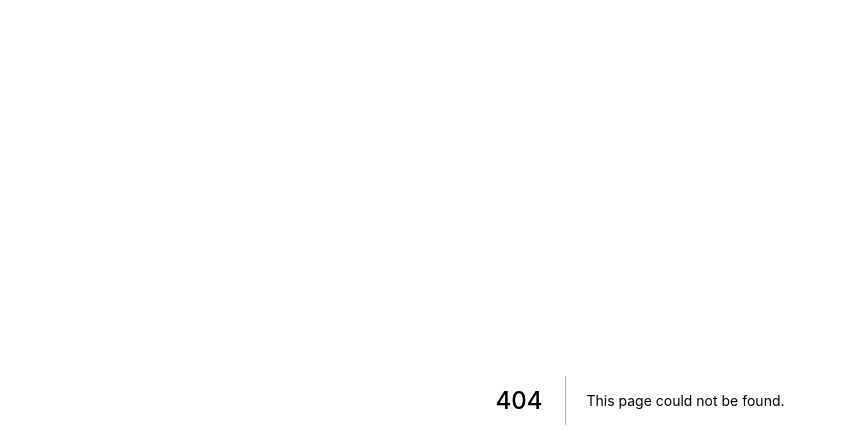
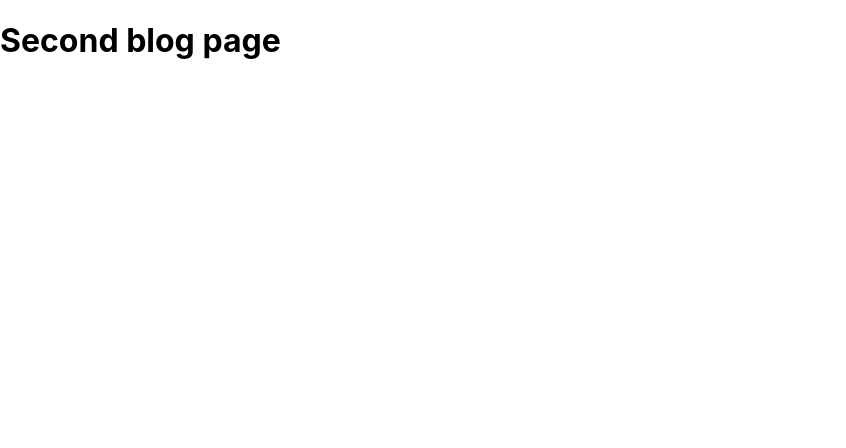
Before and after one commit to srwx/learning-nextjs, a Next.js app: page /blog/second in a window 1280 px wide. Before the commit this address had no page. Shown: the top 448 px of the page, without its empty margins (0-846 px from the left). Built offline with nearby package versions, Linux system fonts and the light colour scheme.

Commit message:
Nested route
Create folder blog, in folder create index.js, when url is localhost:3000/blog it render index.js in blog folder

Create first.js in blog folder, when url is localhost:3000/blog/first it render first.js in blog folder

```diff
--- /dev/null
+++ b/pages/blog/first.js
@@ -0,0 +1,5 @@
+function First() {
+  return <h1>First blog page</h1>
+}
+
+export default First
--- /dev/null
+++ b/pages/blog/index.js
@@ -0,0 +1,5 @@
+function Blog() {
+  return <h1>Main Blog page</h1>
+}
+
+export default Blog
--- /dev/null
+++ b/pages/blog/second.js
@@ -0,0 +1,5 @@
+function Second() {
+  return <h1>Second blog page</h1>
+}
+
+export default Second
```
